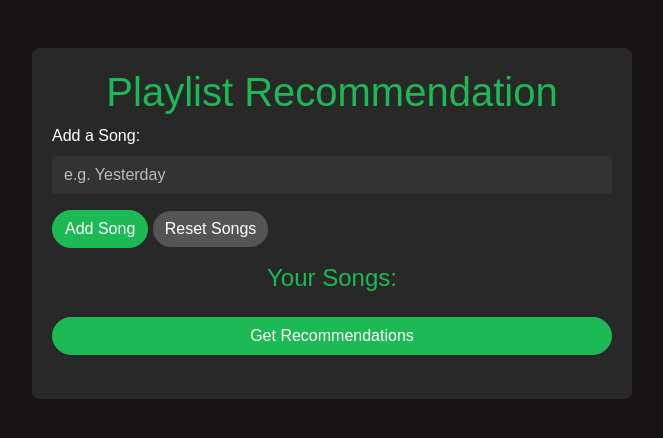
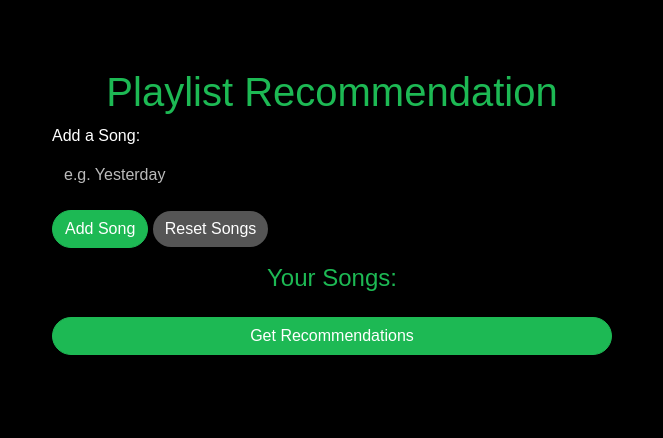
Before and after one commit to othmaneechc/cs401, a Flask app: page / in a window 1280 px wide. Shown: the top 438 px of the page, without its empty margins (308-971 px from the left). Run offline with Flask 3, Linux system fonts and the light colour scheme; some libraries are stand-ins or nearby versions.

Commit message:
Upgrading UI/UX Design

```diff
--- a/api_service/static/css/style.css
+++ b/api_service/static/css/style.css
@@ -1,6 +1,6 @@
 /* Base Spotify-themed style */
 body {
-  background-color: #191414;
+  background-color: #000000;
   color: #fff;
   font-family: Arial, sans-serif;
   margin: 0;
@@ -9,7 +9,7 @@ body {
 
 .container {
   max-width: 600px;
-  background-color: #282828;
+  background-color: #000000;
   padding: 20px;
   border-radius: 8px;
   margin: 50px auto;
@@ -23,7 +23,7 @@ h1, h4 {
 
 /* Form controls */
 .form-control {
-  background-color: #333;
+  background-color: #000000;
   color: #fff;
   border: none;
 }
@@ -94,7 +94,7 @@ h1, h4 {
   }
 
   .btn-primary, .btn-secondary {
-    width: 100%;
+    /* width: 100%; */
     padding: 10px;
   }
 
--- a/api_service/templates/index.html
+++ b/api_service/templates/index.html
@@ -4,7 +4,7 @@
   <meta charset="UTF-8">
   <!-- Ensure proper scaling on mobile devices -->
   <meta name="viewport" content="width=device-width, initial-scale=1.0">
-  <title>Playlist Recommendation Service</title>
+  <title>Spotify Recs</title>
   <!-- Favicon -->
   <link rel="icon" href="{{ url_for('static', filename='favicon.ico') }}">
   <!-- Bootstrap CSS CDN -->
--- a/k8s/deployment.yaml
+++ b/k8s/deployment.yaml
@@ -15,7 +15,7 @@ spec:
     spec:
       containers:
       - name: playlist-api
-        image: quay.io/othmaneechchabi/playlist-api:2.4
+        image: quay.io/othmaneechchabi/playlist-api:2.5
         ports:
         - containerPort: 5000
         volumeMounts:
```
Also changed, not shown: api_service/static/favicon.ico (added).
